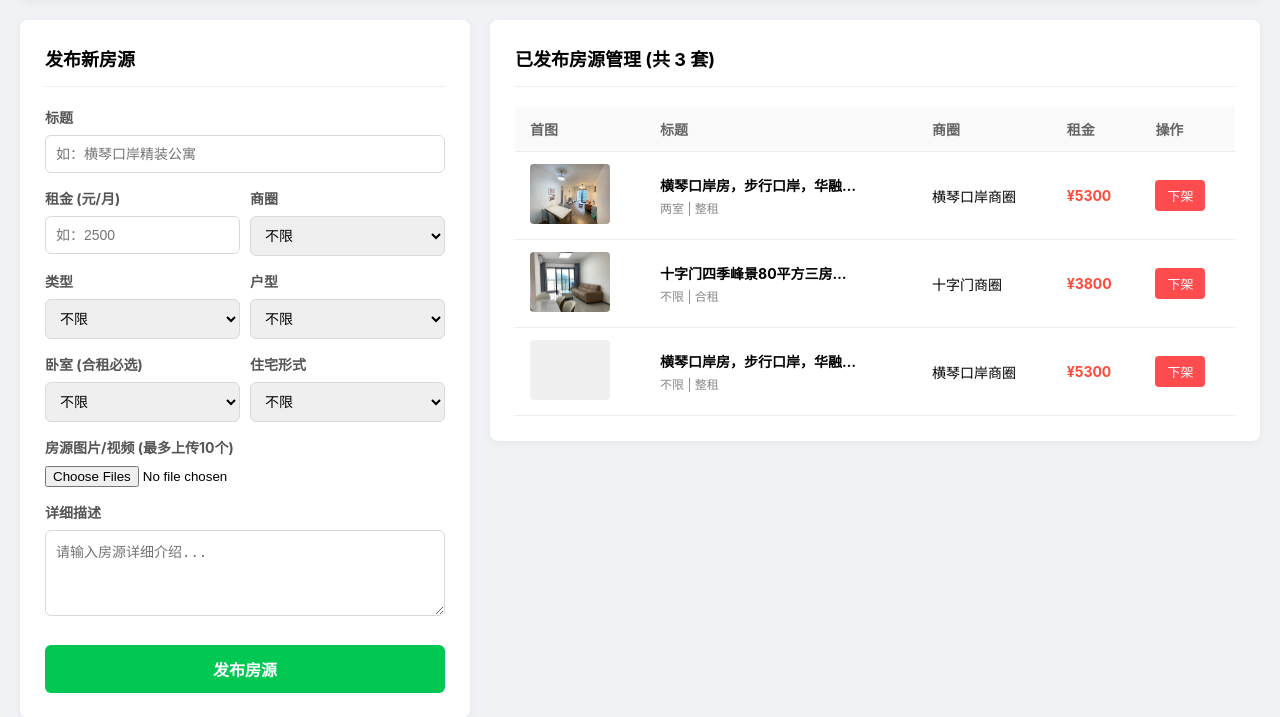
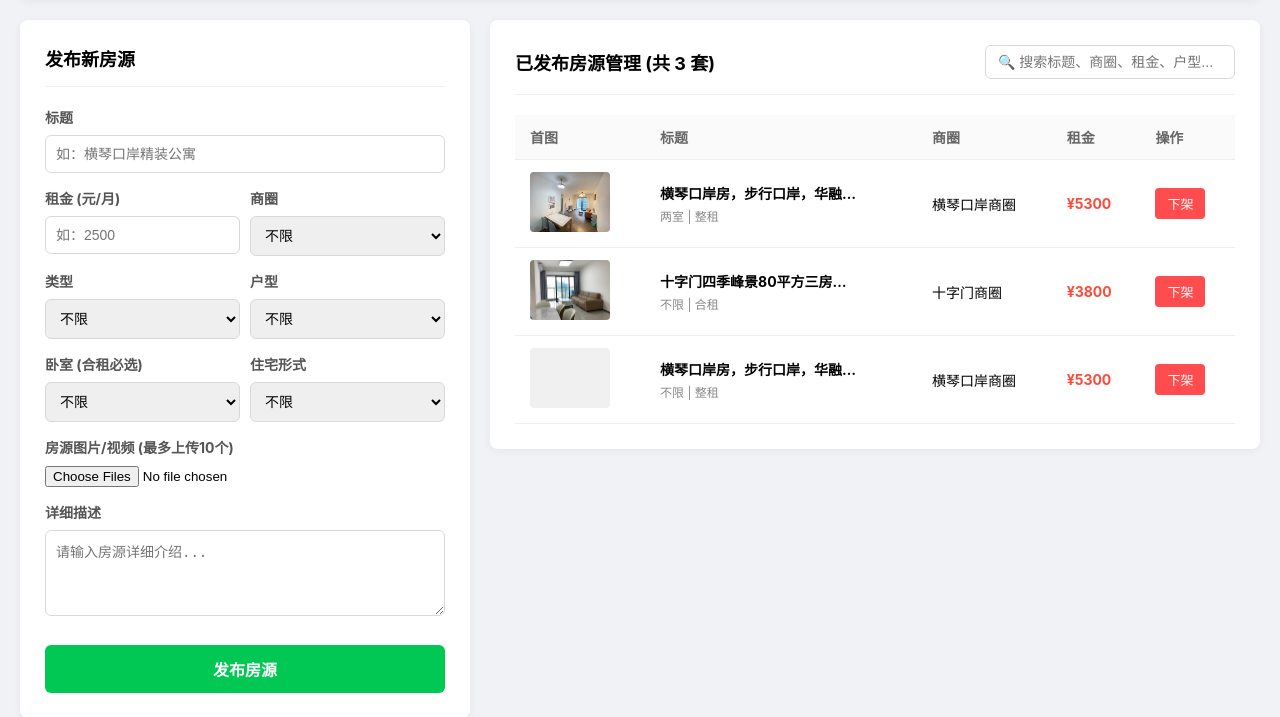
Before and after one commit to Lemony-design/rental-platform, a Flask app: page /merchant/upload in a window 1280 px wide. Shown: the part 95-812 px from the top of the page. Run offline with Flask 3, Linux system fonts and the light colour scheme; grey boxes are pictures that could not be loaded.

Commit message:
后台增加搜索引擎

```diff
--- a/templates/upload.html
+++ b/templates/upload.html
@@ -122,7 +122,10 @@
         </div>
 
         <div class="manage-section">
-            <h2>已发布房源管理 (共 {{ properties|length }} 套)</h2>
+            <div style="display: flex; justify-content: space-between; align-items: center; border-bottom: 1px solid #eee; padding-bottom: 15px; margin-bottom: 20px;">
+                <h2 style="margin: 0; border: none; padding: 0;">已发布房源管理 (共 {{ properties|length }} 套)</h2>
+                <input type="text" id="searchInput" placeholder="🔍 搜索标题、商圈、租金、户型..." style="padding: 8px 12px; border: 1px solid #d9d9d9; border-radius: 6px; width: 250px; font-size: 14px; outline: none;">
+            </div>
             {% if properties %}
             <table>
                 <thead>
@@ -220,6 +223,22 @@
                 }).catch(() => alert('网络异常，请稍后重试'));
             }
         }
+        // 实时搜索/过滤房源逻辑
+        document.getElementById('searchInput').addEventListener('input', function() {
+            const keyword = this.value.toLowerCase();
+            const rows = document.querySelectorAll('.manage-section tbody tr');
+
+            rows.forEach(row => {
+                // 获取当前这一行的所有文字内容（包含了标题、商圈、租金等所有字段）
+                const rowText = row.innerText.toLowerCase();
+                // 如果文字内容包含了搜索关键字，就显示该行，否则隐藏
+                if (rowText.includes(keyword)) {
+                    row.style.display = '';
+                } else {
+                    row.style.display = 'none';
+                }
+            });
+        });
     </script>
 </body>
 </html>
```
